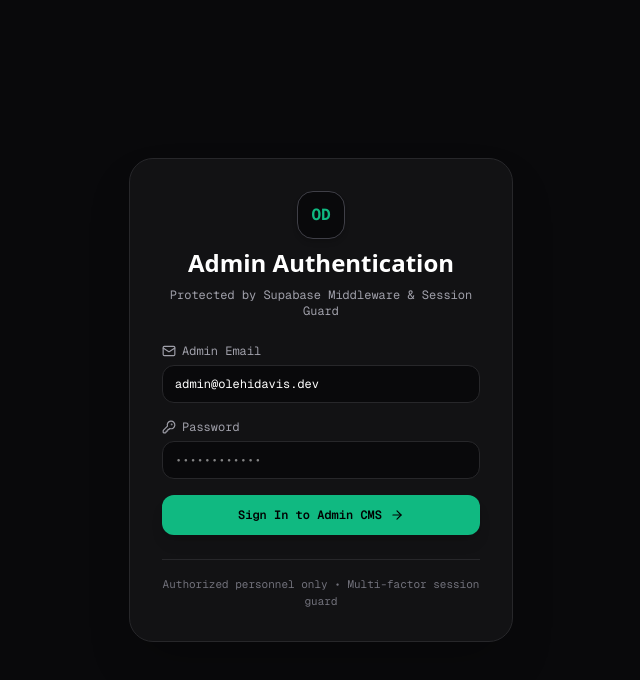
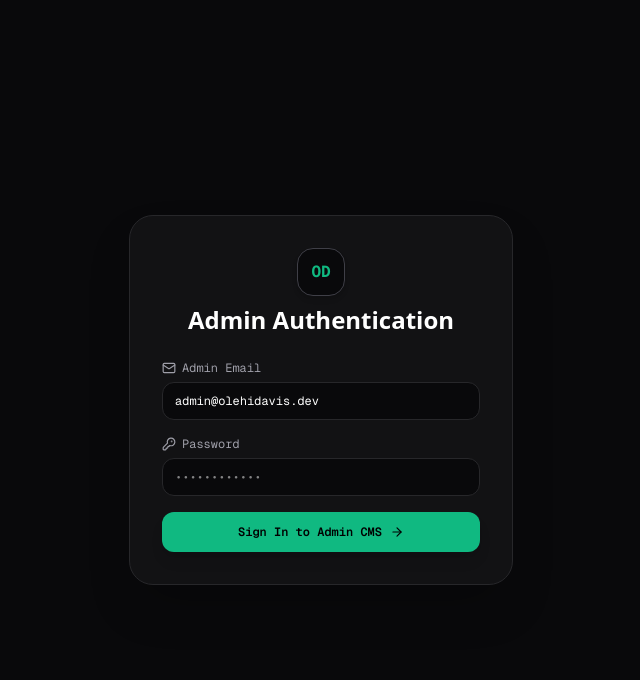
Before and after one commit to fwesh001/Dabis_portfolio, a Next.js app: page /admin/login in a window 1280 px wide. Shown: the top 680 px of the page, without its empty margins (319-959 px from the left). Built offline with nearby package versions, Linux system fonts and the light colour scheme; no server answers; the database is empty.

Commit message:
chore(admin): remove middleware guard subtitle and footer copy from login form

```diff
--- a/src/app/admin/login/page.tsx
+++ b/src/app/admin/login/page.tsx
@@ -4,7 +4,7 @@ import React, { useState, Suspense } from 'react';
 import { useRouter, useSearchParams } from 'next/navigation';
 import { createClient } from '@/lib/supabase/client';
 import { toast } from 'sonner';
-import { Lock, Mail, KeyRound, Loader2, ArrowRight } from 'lucide-react';
+import { Mail, KeyRound, Loader2, ArrowRight } from 'lucide-react';
 
 function LoginForm() {
   const [email, setEmail] = useState('admin@olehidavis.dev');
@@ -53,9 +53,6 @@ function LoginForm() {
           OD
         </div>
         <h1 className="text-2xl font-bold text-zinc-950 dark:text-white">Admin Authentication</h1>
-        <p className="text-xs text-zinc-500 dark:text-zinc-400 font-mono">
-          Protected by Supabase Middleware &amp; Session Guard
-        </p>
       </div>
 
       <form onSubmit={handleLogin} className="space-y-4">
@@ -105,12 +102,6 @@ function LoginForm() {
           )}
         </button>
       </form>
-
-      <div className="border-t border-zinc-200 dark:border-zinc-800 pt-4 text-center">
-        <p className="text-[11px] font-mono text-zinc-500">
-          Authorized personnel only &bull; Multi-factor session guard
-        </p>
-      </div>
     </div>
   );
 }
```
